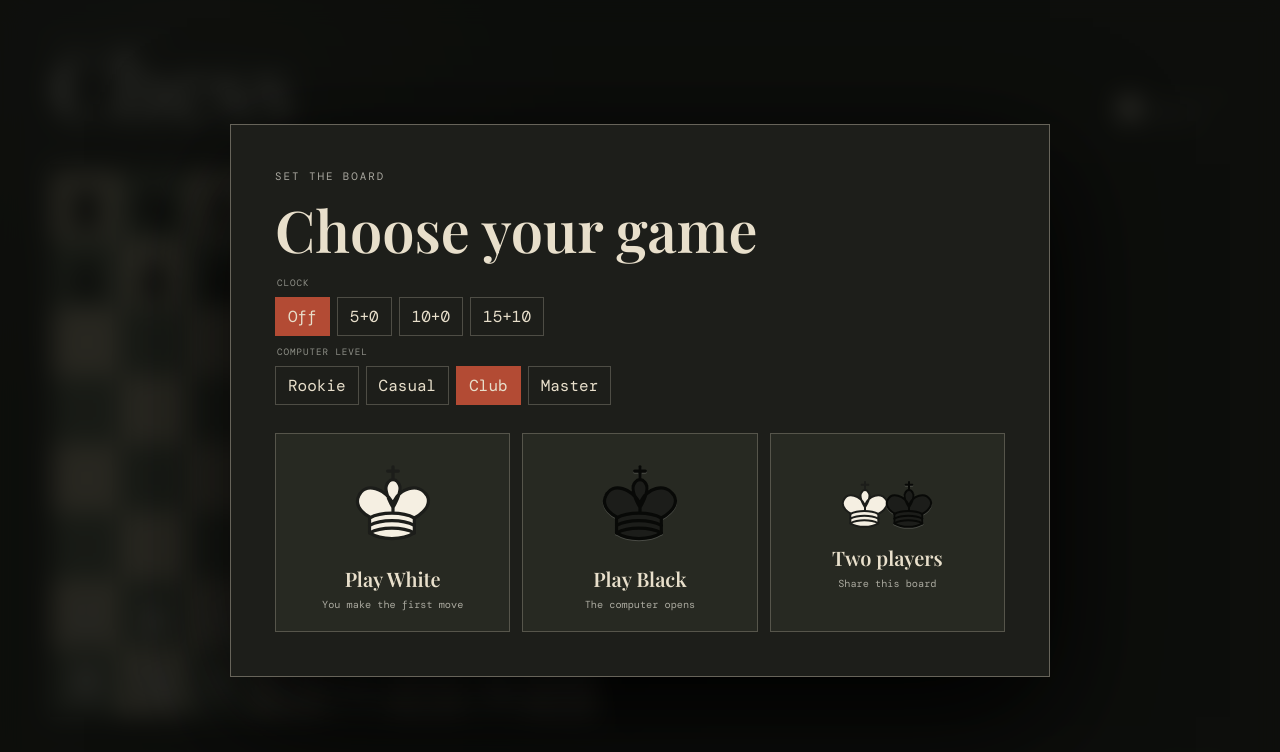
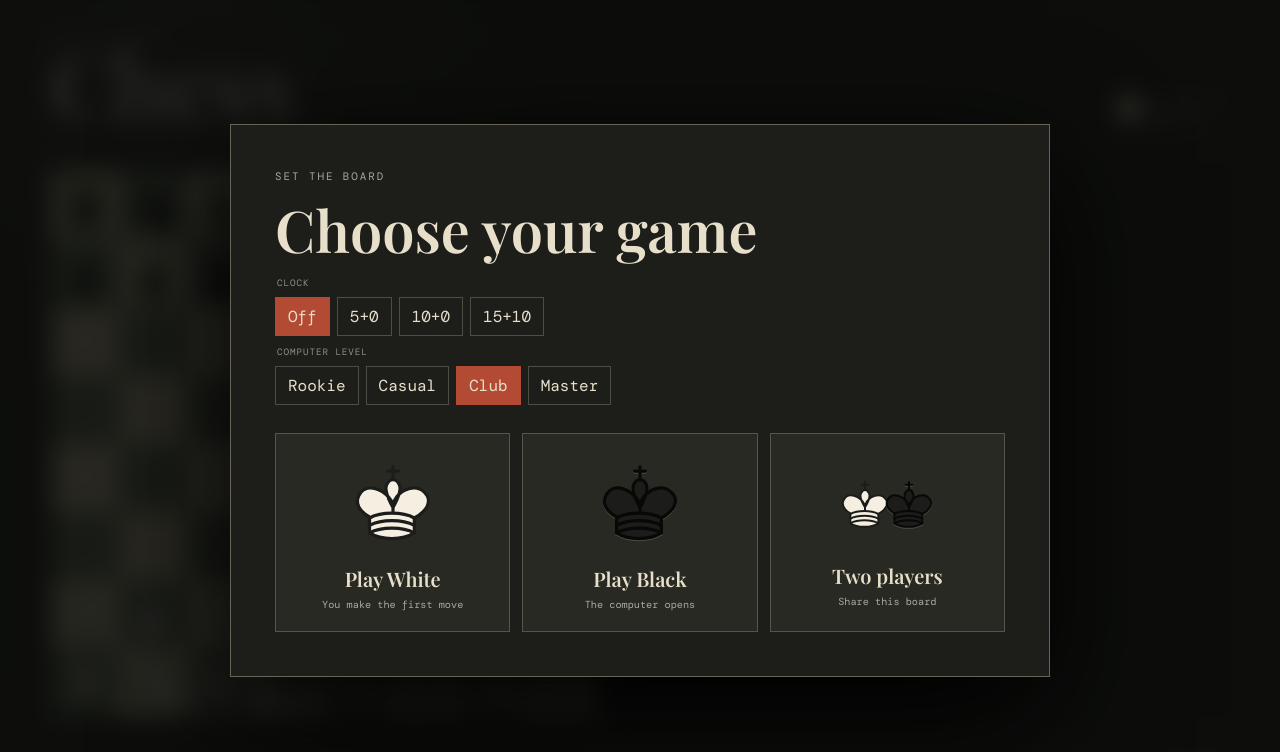
Before and after one commit to lwlee2608/chess, a React (Vite) app: page / in a window 1280 px wide. Shown: the top 752 px of the page. Built offline with nearby package versions, Linux system fonts and the light colour scheme; a web font is replaced by a local one.

Commit message:
Align Two players card text with other mode cards

```diff
--- a/src/ui/styles.css
+++ b/src/ui/styles.css
@@ -400,7 +400,7 @@ h1 {
 .time-controls .time-control--selected { border-color: var(--rust); background: var(--rust); }
 .mode-options strong { margin: 10px 0 6px; font-family: 'Playfair Display', serif; font-size: 1.25rem; }
 .mode-options > button > span { color: #aaa99f; font-size: 0.64rem; }
-.local-kings { display: flex !important; justify-content: center; }
+.local-kings { display: flex !important; justify-content: center; align-items: center; height: 96px; }
 .local-kings svg { width: 60px; margin: 0 -8px; }
 footer { border-top: 1px solid rgba(232, 223, 203, 0.28); border-bottom: 0; padding: 16px 0 0; }
 
@@ -476,7 +476,7 @@ footer { border-top: 1px solid rgba(232, 223, 203, 0.28); border-bottom: 0; padd
   .mode-options > button { display: grid; grid-template-columns: 70px 1fr; align-items: center; text-align: left; }
   .mode-options strong { margin: 0; }
   .mode-options > button > span:last-child { grid-column: 2; }
-  .local-kings { grid-row: span 2; }
+  .local-kings { grid-row: span 2; height: auto; }
   .new-game-dialog h2 { margin-bottom: 22px; }
   .game-note { display: block; }
   .game-note .game-note__hint { margin-top: 16px; text-align: left; }
```
